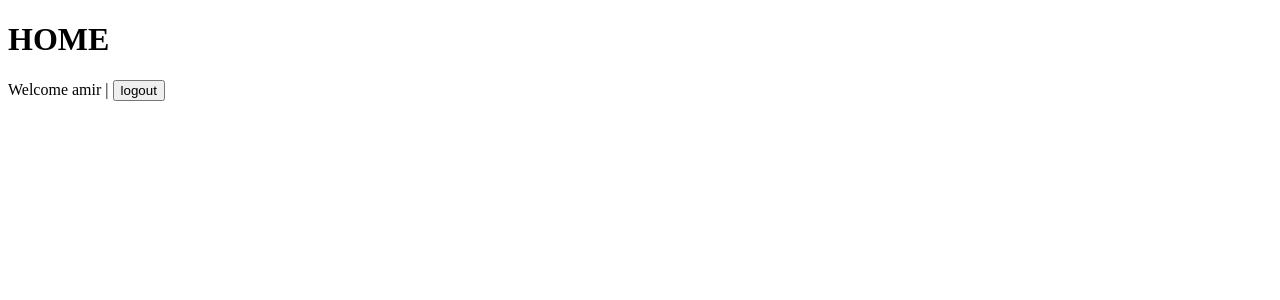
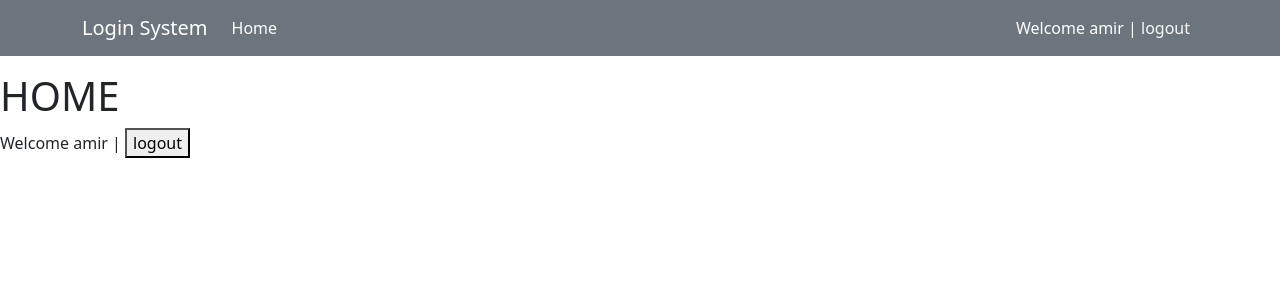
Before and after one commit to amahadnezhad/Login_System, a Django app: page / in a window 1280 px wide. Shown: the top 300 px of the page. Run offline with Django 5.2, Linux system fonts and the light colour scheme; a user stored in the database is signed in.

Commit message:
Add Navbar To _base.html

```diff
--- a/config/settings.py
+++ b/config/settings.py
@@ -38,6 +38,9 @@ INSTALLED_APPS = [
     'django.contrib.sessions',
     'django.contrib.messages',
     'django.contrib.staticfiles',
+
+    # Third Party App
+    'bootstrap5',
 
     # Local Apps
     'accounts.apps.AccountsConfig',
--- a/templates/_base.html
+++ b/templates/_base.html
@@ -3,11 +3,44 @@
 <head>
     <meta http-equiv="Content-Type" content="text/html;charset=UTF-8">
     <title>{% block page_title %}{% endblock %}</title>
+    <link href="https://cdn.jsdelivr.net/npm/bootstrap@5.3.3/dist/css/bootstrap.min.css" rel="stylesheet"
+          integrity="sha384-QWTKZyjpPEjISv5WaRU9OFeRpok6YctnYmDr5pNlyT2bRjXh0JMhjY6hW+ALEwIH" crossorigin="anonymous">
 </head>
 <body>
-    {% block content %}
+<!-- Header Start -->
+<nav class="navbar navbar-expand-lg navbar-dark bg-secondary mb-3" dir="ltr">
+    <div class="container">
 
-    {% endblock content %}
+        <a class="navbar-brand " href="">Login System</a>
+        <button class="navbar-toggler" type="button" data-bs-toggle="collapse" data-bs-target="#navbarNavAltMarkup"
+                aria-controls="navbarNavAltMarkup" aria-expanded="false" aria-label="Toggle navigation">
+            <span class="navbar-toggler-icon"></span>
+        </button>
+        <div class="collapse navbar-collapse" id="navbarNavAltMarkup">
+            <div class="navbar-nav">
+                <a class="nav-link active" aria-current="page" href="{% url 'home' %}">Home</a>
+            </div>
+        </div>
+        <div class="mx-2 text-white">
+            {% if user.is_authenticated %}
+                Welcome {{ user.username }}
+                |
+                <a class="link-light text-decoration-none" href="{% url 'logout' %}">logout</a>
+            {% else %}
+                <a class="link-light text-decoration-none" href="{% url 'login' %}">login</a>
+                |
+                <a class="link-light text-decoration-none" href="{% url 'signup' %}">signup</a>
+            {% endif %}
+        </div>
+    </div>
+</nav>
 
+<!-- Header End -->
+{% block content %}
+
+{% endblock content %}
+<script src="https://cdn.jsdelivr.net/npm/bootstrap@5.3.3/dist/js/bootstrap.bundle.min.js"
+        integrity="sha384-YvpcrYf0tY3lHB60NNkmXc5s9fDVZLESaAA55NDzOxhy9GkcIdslK1eN7N6jIeHz"
+        crossorigin="anonymous"></script>
 </body>
 </html>
```
Also changed, not shown: db.sqlite3.
